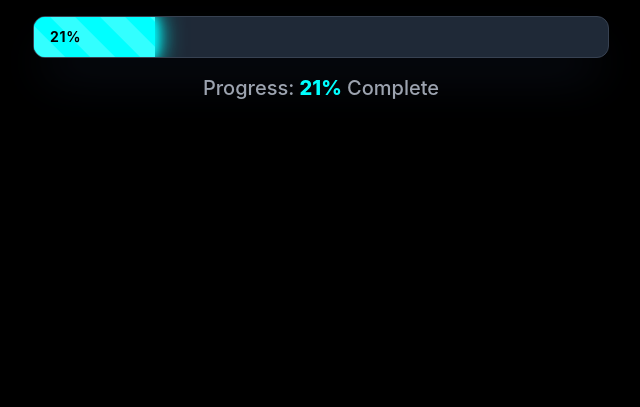
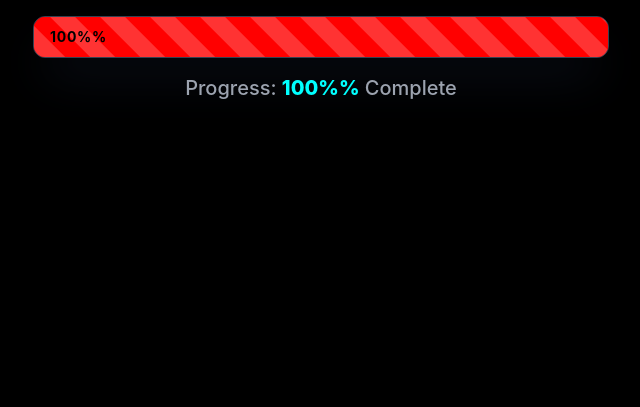
Before and after one commit to Levonze/levonze.github.io, a plain HTML site: page tder/index.html in a window 1280 px wide. Shown: the part 393-800 px from the top of the page, without its empty margins (319-959 px from the left). Drawn offline with nearby package versions, Linux system fonts and the light colour scheme.

Commit message:
Update index.html

```diff
--- a/tder/index.html
+++ b/tder/index.html
@@ -9,7 +9,7 @@
     <style>
         /* Define CSS variable for the accent color */
         :root {
-            --progress-color: #00ffff;
+            --progress-color: #ff0000;
         }
 
         /* Custom Keyframe Animation for Shimmer Effect */
@@ -76,7 +76,7 @@
 
     <script>
         // CRITICAL: CHANGE ONLY THIS VARIABLE TO UPDATE THE BAR
-        const PROGRESS_PERCENTAGE = 21;
+        const PROGRESS_PERCENTAGE = 100;
 
         // Ensure the percentage is clamped between 0 and 100
         const clampedPercentage = Math.max(0, Math.min(100, PROGRESS_PERCENTAGE));
@@ -88,7 +88,7 @@
         // Update the bar's style and all text elements
         progressBar.style.width = `${clampedPercentage}%`;
 
-        const displayValue = `${clampedPercentage}%`;
+        const displayValue = `${clampedPercentage}%%`;
 
         progressInternalText.textContent = displayValue;
         progressExternalText.textContent = displayValue;
```
